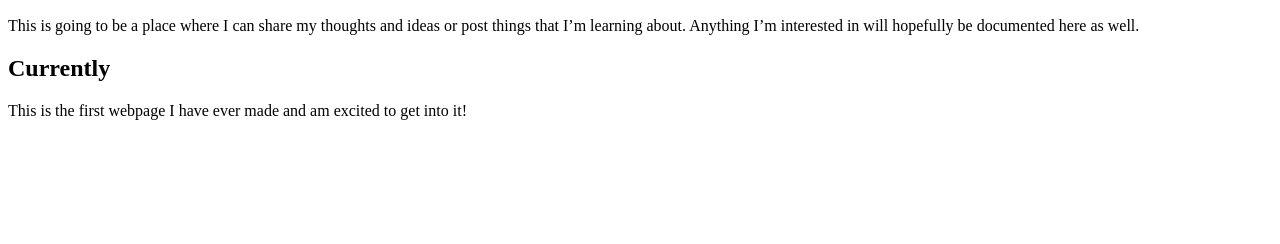
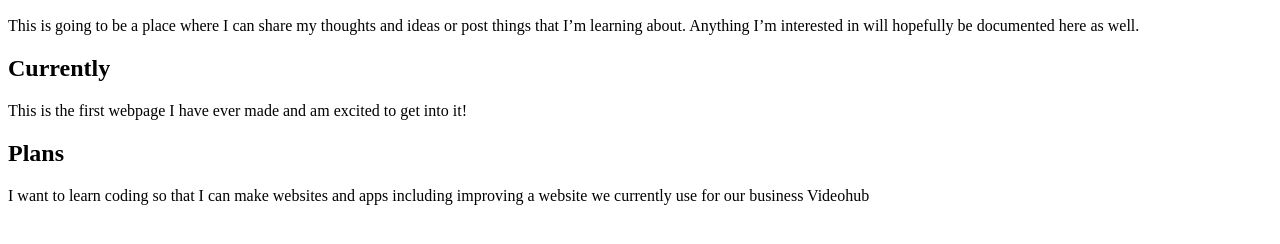
Before and after one commit to Mortonc1/Callicatarium, a plain HTML site: page index.htm in a window 1280 px wide. Shown: the part 96-340 px from the top of the page. Drawn offline with Linux system fonts and the light colour scheme.

Commit message:
Update index.htm

```diff
--- a/index.htm
+++ b/index.htm
@@ -10,5 +10,7 @@ Callicatarium
 <p>
 This is the first webpage I have ever made and am excited to get into it!
 </p>
+<h2> Plans </h2>
+<p> I want to learn coding so that I can make websites and apps including improving a website we currently use for our business <a href"https://videohub.co.nz">Videohub</a></p>
 </body>
 </html>
```
